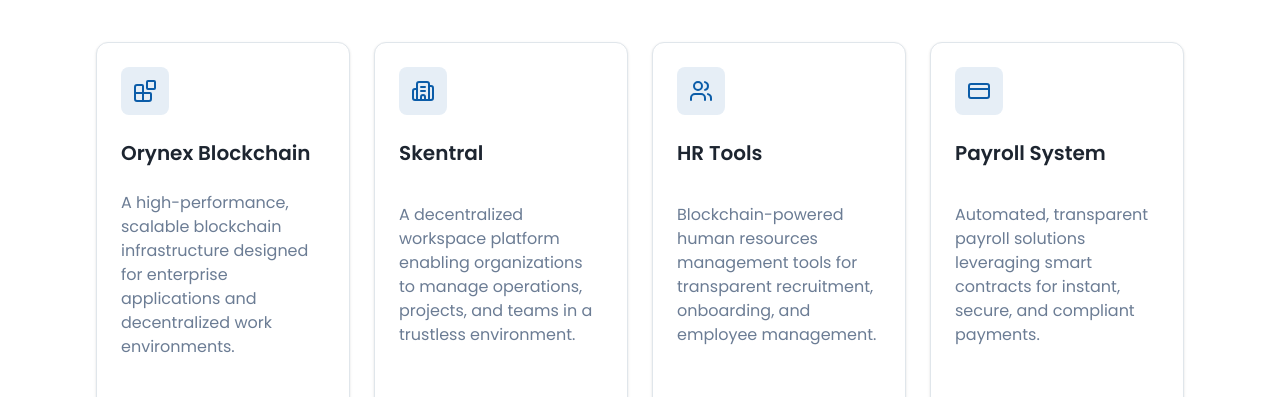
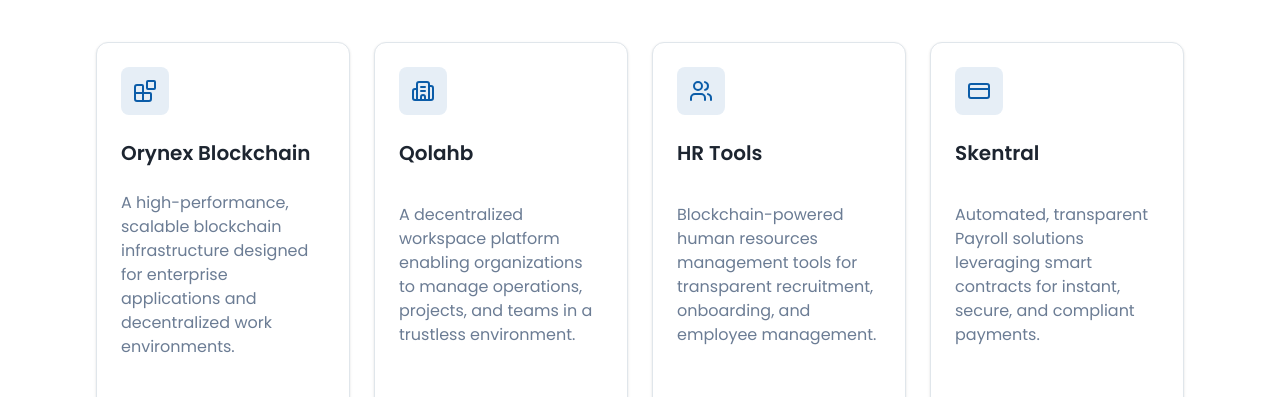
Before and after one commit to orynexlabs/OrynexLabs, a Next.js app: page / in a window 1280 px wide. Shown: the part 1680-2077 px from the top of the page. Built offline with nearby package versions, Linux system fonts and the light colour scheme.

Commit message:
updated the team section

```diff
--- a/app/components/Faq.tsx
+++ b/app/components/Faq.tsx
@@ -16,7 +16,7 @@
   },
   {
     question: "Which projects are under Orynex Labs?",
-    answer: "Orynex Labs develops and manages several initiatives including Orynex (Blockchain), Skentral (freelance and work ecosystem), HR & payroll tools, and other upcoming decentralized applications."
+    answer: "Orynex Labs develops and manages several initiatives including Orynex (Blockchain), Qolahb (freelance and work ecosystem), HR & Skentral Payroll tools, and other upcoming decentralized applications."
   },
   {
     question: "How does Orynex Labs ensure the security of its projects?",
--- a/app/components/Project.tsx
+++ b/app/components/Project.tsx
@@ -15,9 +15,9 @@
     },
     {
       icon: Building2,
-      title: 'Skentral',
+      title: 'Qolahb',
       description: 'A decentralized workspace platform enabling organizations to manage operations, projects, and teams in a trustless environment.',
-      twitter: 'https://x.com/SkentralX',
+      twitter: 'https://x.com/QolahbX',
     },
     {
       icon: Users,
@@ -27,8 +27,8 @@
     },
     {
       icon: CreditCard,
-      title: 'Payroll System',
-      description: 'Automated, transparent payroll solutions leveraging smart contracts for instant, secure, and compliant payments.',
+      title: 'Skentral',
+      description: 'Automated, transparent Payroll solutions leveraging smart contracts for instant, secure, and compliant payments.',
       twitter: 'https://x.com/orynexlabs',
     },
   ];
--- a/app/layout.tsx
+++ b/app/layout.tsx
@@ -5,7 +5,7 @@
 export const metadata: Metadata = {
   title: "Orynex Labs | Blockchain & AI Innovation for the Future of Work",
   description:
-    "Orynex Labs is a global research and technology company building decentralized solutions that merge blockchain, AI, and work. We create infrastructure powering trustless, borderless collaboration for the new economy. We're also the team behind Skentral — the decentralized platform for freelancers and global work.",
+    "Orynex Labs is a global research and technology company building decentralized solutions that merge blockchain, AI, and work. We create infrastructure powering trustless, borderless collaboration for the new economy. We're also the team behind Qolahb — the decentralized platform for freelancers and global work.",
   icons: {
     icon: "/og-image.ico",
     shortcut: "/og-image.ico",
@@ -14,8 +14,8 @@
   keywords: [
     "Orynex Labs",
     "Orynex",
-    "Skentral",
-    "Skentral platform",
+    "Qolahb",
+    "Qolahb platform",
     "Blockchain innovation",
     "AI and blockchain company",
     "Decentralized technology",
@@ -28,9 +28,9 @@
   ],
   authors: [{ name: "Orynex Labs" }],
   openGraph: {
-    title: "Orynex Labs & Skentral | Innovating the Decentralized Future",
+    title: "Orynex Labs & Qolahb | Innovating the Decentralized Future",
     description:
-      "At Orynex Labs, we're redefining how the world works using blockchain and AI — powering projects like Skentral, a decentralized platform for freelancers and global teams.",
+      "At Orynex Labs, we're redefining how the world works using blockchain and AI — powering projects like Qolahb, a decentralized platform for freelancers and global teams.",
     url: "https://orynexlabs.com",
     siteName: "Orynex Labs",
     images: [
@@ -38,7 +38,7 @@
         url: "https://orynexlabs.com/og-image.jpg",
         width: 1200,
         height: 630,
-        alt: "Orynex Labs and Skentral",
+        alt: "Orynex Labs and Qolahb",
       },
     ],
     locale: "en_US",
@@ -46,11 +46,11 @@
   },
   twitter: {
     card: "summary_large_image",
-    title: "Orynex Labs × Skentral | Blockchain Meets the Future of Work",
+    title: "Orynex Labs × Qolahb | Blockchain Meets the Future of Work",
     description:
-      "Building secure blockchain technologies that empower people and businesses worldwide through transparency, security, and innovation. Makers of Skentral — the decentralized work platform.",
+      "Building secure blockchain technologies that empower people and businesses worldwide through transparency, security, and innovation. Makers of Qolahb — the decentralized work platform.",
     creator: "@orynexlabs",
-    site: "@SkentralX",
+    site: "@QolahbX",
     images: ["https://orynexlabs.com/og-image.jpg"],
   },
   // 👇 AI & Search Engine Understanding (Structured Data)
@@ -64,8 +64,8 @@
       "sameAs": [
         "https://x.com/orynexlabs",
         "https://linkedin.com/company/orynexlabs",
-        "https://skentral.com",
-        "https://x.com/SkentralX"
+        "https://Qolahb.com",
+        "https://x.com/QolahbX"
       ],
       "founders": [
         {
@@ -91,12 +91,12 @@
       ],
       "memberOf": {
         "@type": "Organization",
-        "name": "Skentral",
-        "url": "https://skentral.com",
+        "name": "Qolahb",
+        "url": "https://Qolahb.com",
         "description": "A decentralized platform for freelancers and businesses built by Orynex Labs."
       },
       "description":
-        "Orynex Labs is an AI and blockchain research company advancing the future of work through secure blockchain technology. The company also powers Skentral, a decentralized platform for freelancers and businesses.",
+        "Orynex Labs is an AI and blockchain research company advancing the future of work through secure blockchain technology. The company also powers Qolahb, a decentralized platform for freelancers and businesses.",
       "foundingDate": "2025",
       "foundingLocation": {
         "@type": "Place",
@@ -109,7 +109,7 @@
         "Web3",
         "Future of Work",
         "Decentralized Economy",
-        "Skentral",
+        "Qolahb",
         "Freelance Platform"
       ]
     })
```
